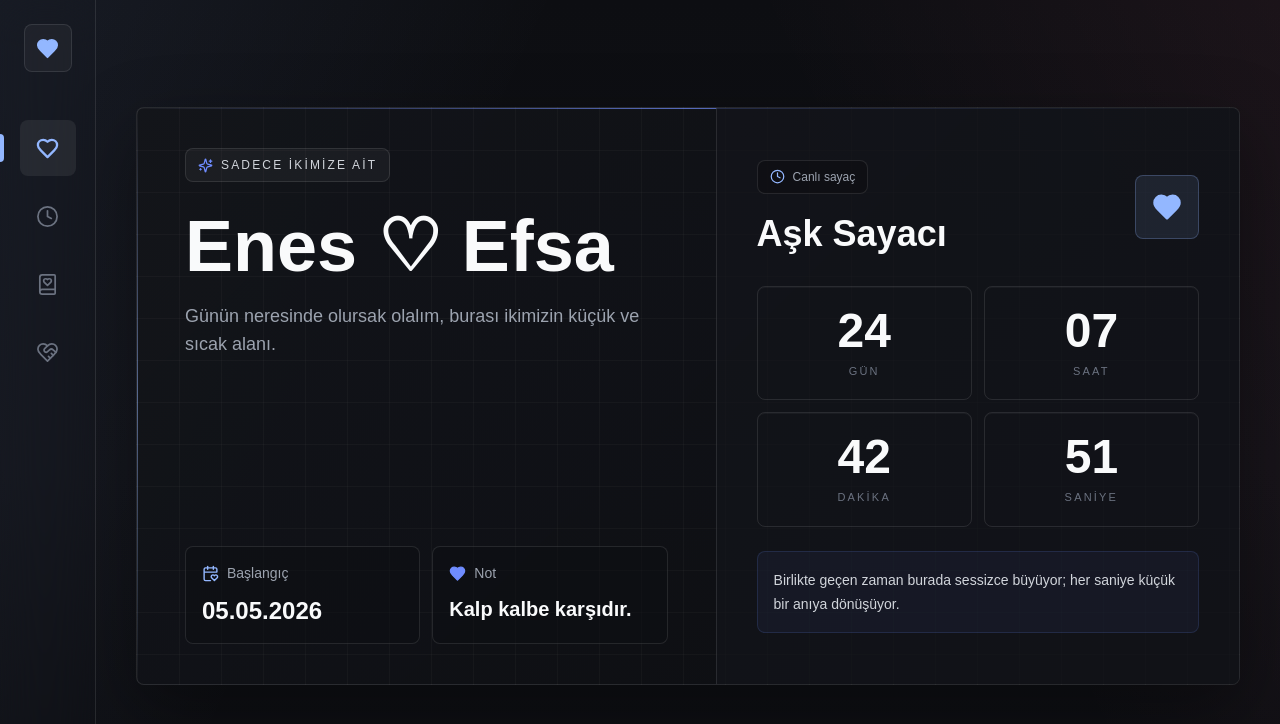
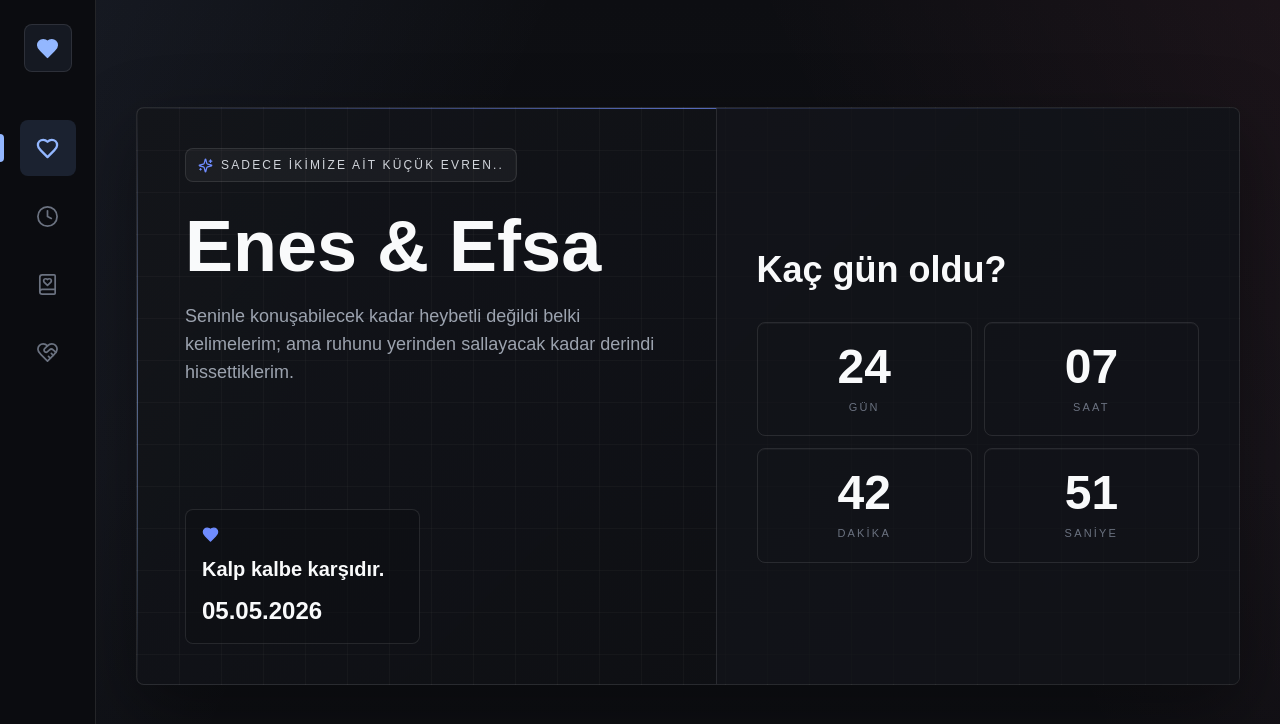
Before and after one commit to enesimrakresmi/enes-efsa, a Next.js app: page / in a window 1280 px wide. Shown: the top 724 px of the page. Built offline with nearby package versions, Linux system fonts and the light colour scheme.

Commit message:
Make navigation background opaque

```diff
--- a/app/baglanti/page.js
+++ b/app/baglanti/page.js
@@ -202,9 +202,6 @@ export default function ConnectionPage() {
       </div>
 
       <div className="pointer-events-none absolute left-1/2 top-1/2 z-0 w-[min(24rem,calc(100%-2rem))] -translate-x-1/2 -translate-y-1/2 text-center">
-        <div className="mx-auto flex h-24 w-24 items-center justify-center rounded-lg border border-white/10 bg-white/[0.035] text-roseSoft">
-          <Fingerprint size={48} strokeWidth={1.4} />
-        </div>
         <h1 className="mt-5 text-3xl font-semibold text-gray-100 sm:text-5xl">
           Dokun
         </h1>
--- a/app/globals.css
+++ b/app/globals.css
@@ -102,7 +102,7 @@ button {
 .page-shell {
   width: min(100%, 72rem);
   margin-inline: auto;
-  padding-block: 0.75rem 1.5rem;
+  padding-block: 0.4rem 1.5rem;
 }
 
 .page-surface {
@@ -114,6 +114,14 @@ button {
     linear-gradient(135deg, rgba(19, 21, 26, 0.92), rgba(13, 14, 18, 0.96));
   background-size: 42px 42px, 42px 42px, auto;
   box-shadow: 0 22px 64px rgba(0, 0, 0, 0.3);
+}
+
+@media (max-width: 640px) {
+  .page-surface {
+    border-left: 0;
+    border-right: 0;
+    border-radius: 0;
+  }
 }
 
 .page-panel {
--- a/app/gunluk/page.js
+++ b/app/gunluk/page.js
@@ -191,9 +191,6 @@ export default function JournalPage() {
                 <BookHeart size={15} className="text-roseDeep" />
                 Ortak Günlük
               </div>
-              <h1 className="mt-5 break-words text-4xl font-semibold leading-tight text-gray-50 sm:text-5xl">
-                Yazılmış günlükler
-              </h1>
             </div>
 
             <div className="grid gap-2 sm:flex">
@@ -209,7 +206,7 @@ export default function JournalPage() {
           </div>
         </div>
 
-        <div className="px-5 py-7 sm:px-8 lg:px-10">
+        <div className="px-3 py-7 sm:px-8 lg:px-10">
           {error && <p className="mb-5 break-words text-sm text-roseSoft [overflow-wrap:anywhere]">{error}</p>}
 
           {!initialLoaded && (
@@ -257,7 +254,7 @@ export default function JournalPage() {
           )}
 
           {!hasMore && posts.length > 0 && (
-            <p className="mt-5 text-center text-sm text-gray-600">bitti.</p>
+            <p className="mt-5 text-center text-sm text-gray-600">Tüm günlükler yüklendi.</p>
           )}
         </div>
       </div>
--- a/app/layout.js
+++ b/app/layout.js
@@ -11,7 +11,7 @@ export default function RootLayout({ children }) {
     <html lang="tr">
       <body>
         <Navigation />
-        <main className="min-h-screen px-4 pb-24 pt-4 sm:px-5 sm:pb-28 sm:pt-6 md:ml-24 md:px-10 md:pb-8">
+        <main className="min-h-screen px-2 pb-24 pt-3 sm:px-5 sm:pb-28 sm:pt-6 md:ml-24 md:px-10 md:pb-8">
           {children}
         </main>
       </body>
--- a/app/page.js
+++ b/app/page.js
@@ -4,7 +4,7 @@ import { useEffect, useMemo, useState } from "react";
 import { CalendarHeart, Clock, Heart, Sparkles } from "lucide-react";
 
 const START_DATE = "2026-05-05T16:50:32";
-const COUPLE_NAMES = "Enes ♡ Efsa";
+const COUPLE_NAMES = "Enes & Efsa";
 
 function getLoveTime() {
   const start = new Date(START_DATE).getTime();
@@ -56,7 +56,7 @@ export default function HomePage() {
             <div>
               <div className="inline-flex items-center gap-2 rounded-lg border border-white/10 bg-white/[0.04] px-3 py-2 text-xs font-medium uppercase tracking-[0.18em] text-gray-300">
                 <Sparkles size={15} className="text-roseDeep" />
-                Sadece ikimize ait
+                Sadece ikimize ait küçük evren..
               </div>
 
               <h1 className="mt-7 max-w-3xl text-5xl font-semibold leading-[0.95] tracking-normal text-gray-50 sm:text-6xl lg:text-7xl">
@@ -64,25 +64,17 @@ export default function HomePage() {
               </h1>
 
               <p className="mt-5 max-w-xl text-base leading-7 text-gray-400 sm:text-lg">
-                Günün neresinde olursak olalım, burası ikimizin küçük ve sıcak alanı.
+                Seninle konuşabilecek kadar heybetli değildi belki kelimelerim; ama ruhunu yerinden sallayacak kadar derindi hissettiklerim.
               </p>
             </div>
 
             <div className="mt-12 grid gap-3 sm:grid-cols-2">
               <div className="rounded-lg border border-white/10 bg-night/50 p-4">
                 <div className="flex items-center gap-2 text-sm text-gray-400">
-                  <CalendarHeart size={17} className="text-roseSoft" />
-                  Başlangıç
-                </div>
-                <p className="mt-3 text-2xl font-semibold text-gray-50">05.05.2026</p>
-              </div>
-
-              <div className="rounded-lg border border-white/10 bg-night/50 p-4">
-                <div className="flex items-center gap-2 text-sm text-gray-400">
                   <Heart size={17} className="text-roseDeep" fill="currentColor" />
-                  Not
                 </div>
                 <p className="mt-3 text-xl font-semibold text-gray-50">Kalp kalbe karşıdır.</p>
+                <p className="mt-3 text-2xl font-semibold text-gray-50">05.05.2026</p>
               </div>
             </div>
           </div>
@@ -90,18 +82,9 @@ export default function HomePage() {
           <div className="border-t border-white/10 bg-smoke/70 px-5 py-7 sm:px-8 sm:py-10 lg:border-l lg:border-t-0 lg:px-10">
             <div className="flex h-full flex-col justify-center">
               <div className="flex items-center justify-between gap-4">
-                <div>
-                  <div className="inline-flex items-center gap-2 rounded-lg border border-white/10 bg-night/55 px-3 py-2 text-xs text-gray-400">
-                    <Clock size={15} className="text-roseSoft" />
-                    Canlı sayaç
-                  </div>
                   <h2 className="mt-5 text-3xl font-semibold text-gray-50 sm:text-4xl">
-                    Aşk Sayacı
+                    Kaç gün oldu?
                   </h2>
-                </div>
-                <div className="hidden h-16 w-16 items-center justify-center rounded-lg border border-roseSoft/25 bg-roseSoft/10 text-roseSoft sm:flex">
-                  <Heart size={30} fill="currentColor" />
-                </div>
               </div>
 
               <div className="mt-8 grid grid-cols-2 gap-3">
@@ -123,10 +106,6 @@ export default function HomePage() {
                   </div>
                 ))}
               </div>
-
-              <div className="mt-6 rounded-lg border border-roseDeep/15 bg-roseDeep/[0.06] p-4 text-sm leading-6 text-gray-300">
-                Birlikte geçen zaman burada sessizce büyüyor; her saniye küçük bir anıya dönüşüyor.
-              </div>
             </div>
           </div>
         </div>
--- a/app/zaman-tuneli/page.js
+++ b/app/zaman-tuneli/page.js
@@ -136,9 +136,6 @@ export default function TimelinePage() {
                 <CalendarHeart size={15} className="text-roseDeep" />
                 Zaman Tüneli
               </div>
-              <h1 className="mt-5 break-words text-4xl font-semibold leading-tight text-gray-50 sm:text-5xl">
-                Enes & Efsa arşivi
-              </h1>
             </div>
 
             <Link href="/zaman-tuneli/yeni" className="primary-action focus-ring w-full sm:w-auto">
@@ -148,15 +145,15 @@ export default function TimelinePage() {
           </div>
         </div>
 
-        <div className="px-5 py-7 sm:px-8 lg:px-10">
+        <div className="px-3 py-7 sm:px-8 lg:px-10">
           {error && (
             <p className="mb-6 break-words rounded-lg border border-roseSoft/20 bg-roseSoft/10 p-4 text-sm text-roseSoft [overflow-wrap:anywhere]">
               {error}
             </p>
           )}
 
-          <div className="relative pl-6 sm:pl-12">
-            <div className="absolute left-2 top-0 h-full w-px bg-gradient-to-b from-roseSoft via-white/16 to-transparent sm:left-5" />
+          <div className="relative pl-3 sm:pl-12">
+            <div className="absolute left-0 top-0 h-full w-px bg-gradient-to-b from-roseSoft via-white/16 to-transparent sm:left-5" />
 
             {!initialLoaded && (
               <div className="space-y-4">
@@ -173,7 +170,7 @@ export default function TimelinePage() {
               </div>
             )}
 
-            <div className="space-y-7 sm:space-y-9">
+            <div className="space-y-6 sm:space-y-9">
               {memories.map((memory) => (
                 <MemoryCard key={memory.id} memory={memory} />
               ))}
@@ -198,7 +195,7 @@ export default function TimelinePage() {
 function MemoryCard({ memory }) {
   return (
     <article className="relative min-w-0 content-visibility-auto">
-      <div className="absolute -left-[1.65rem] top-5 flex h-7 w-7 items-center justify-center rounded-full border border-roseSoft/45 bg-night text-roseSoft shadow-glow sm:-left-[2.65rem]">
+      <div className="hidden absolute -left-[2.65rem] top-5 h-7 w-7 items-center justify-center rounded-full border border-roseSoft/45 bg-night text-roseSoft shadow-glow sm:flex">
         <CalendarHeart size={15} />
       </div>
 
--- a/components/Navigation.js
+++ b/components/Navigation.js
@@ -17,7 +17,7 @@ export default function Navigation() {
   return (
     <>
       <nav className="fixed bottom-3 left-3 right-3 z-50 md:hidden">
-        <div className="mx-auto grid max-w-md grid-cols-4 rounded-lg border border-white/10 bg-[#101219]/92 p-1.5 shadow-[0_18px_50px_rgba(0,0,0,0.42)] backdrop-blur-xl">
+        <div className="mx-auto grid max-w-md grid-cols-4 rounded-lg border border-white/10 bg-[#101219] p-1.5 shadow-[0_18px_50px_rgba(0,0,0,0.5)]">
           {items.map((item) => {
             const Icon = item.icon;
             const active =
@@ -31,8 +31,8 @@ export default function Navigation() {
                 aria-label={item.label}
                 className={`focus-ring relative flex h-14 min-w-0 flex-col items-center justify-center gap-1 rounded-lg text-[10px] font-semibold transition ${
                   active
-                    ? "bg-white/[0.07] text-gray-50"
-                    : "text-gray-500 hover:bg-white/[0.04] hover:text-gray-200"
+                    ? "bg-[#1b2230] text-gray-50"
+                    : "text-gray-500 hover:bg-[#151922] hover:text-gray-200"
                 }`}
               >
                 <span
@@ -56,12 +56,12 @@ export default function Navigation() {
         </div>
       </nav>
 
-      <nav className="fixed left-0 top-0 z-50 hidden h-screen w-24 border-r border-white/10 bg-[#0b0c10]/88 backdrop-blur-xl md:block">
+      <nav className="fixed left-0 top-0 z-50 hidden h-screen w-24 border-r border-white/10 bg-[#0b0c10] md:block">
         <div className="flex h-full flex-col items-center py-6">
           <Link
             href="/"
             aria-label="Ana Sayfa"
-            className="focus-ring flex h-12 w-12 items-center justify-center rounded-lg border border-white/10 bg-white/[0.04] text-roseSoft"
+            className="focus-ring flex h-12 w-12 items-center justify-center rounded-lg border border-white/10 bg-[#151922] text-roseSoft"
           >
             <Heart size={23} fill="currentColor" />
           </Link>
@@ -81,8 +81,8 @@ export default function Navigation() {
                   title={item.label}
                   className={`focus-ring group relative flex h-14 w-14 items-center justify-center rounded-lg transition ${
                     active
-                      ? "bg-white/[0.07] text-gray-50"
-                      : "text-gray-500 hover:bg-white/[0.04] hover:text-gray-200"
+                      ? "bg-[#1b2230] text-gray-50"
+                      : "text-gray-500 hover:bg-[#151922] hover:text-gray-200"
                   }`}
                 >
                   <span
```
